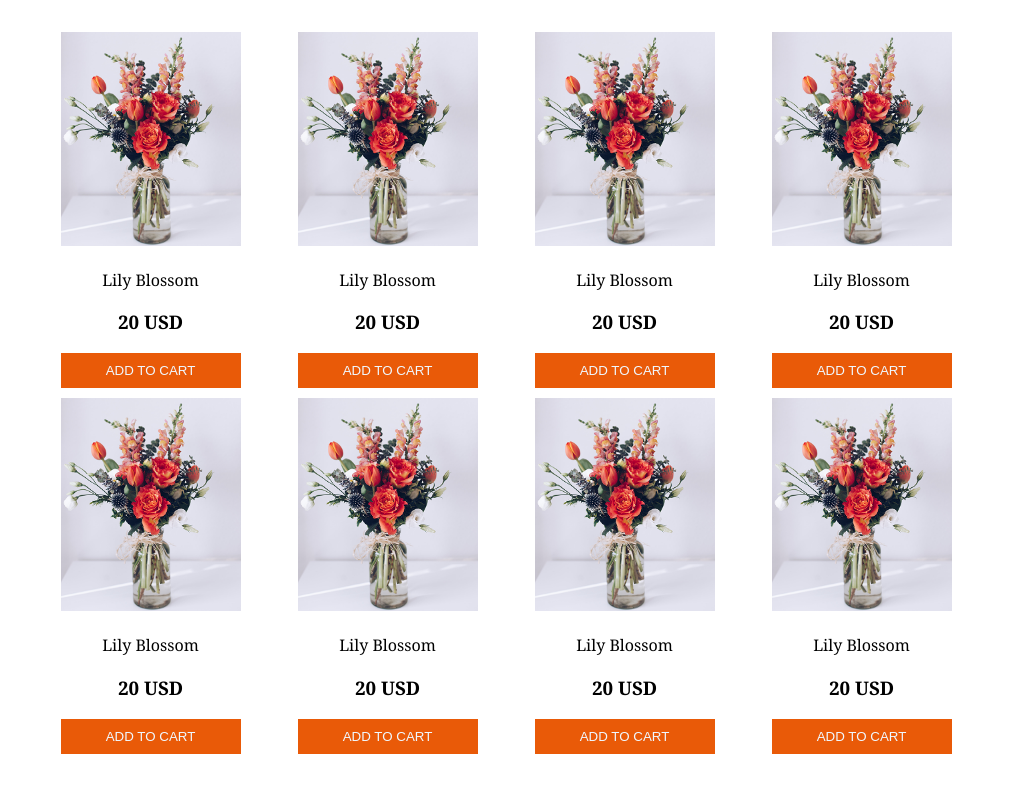
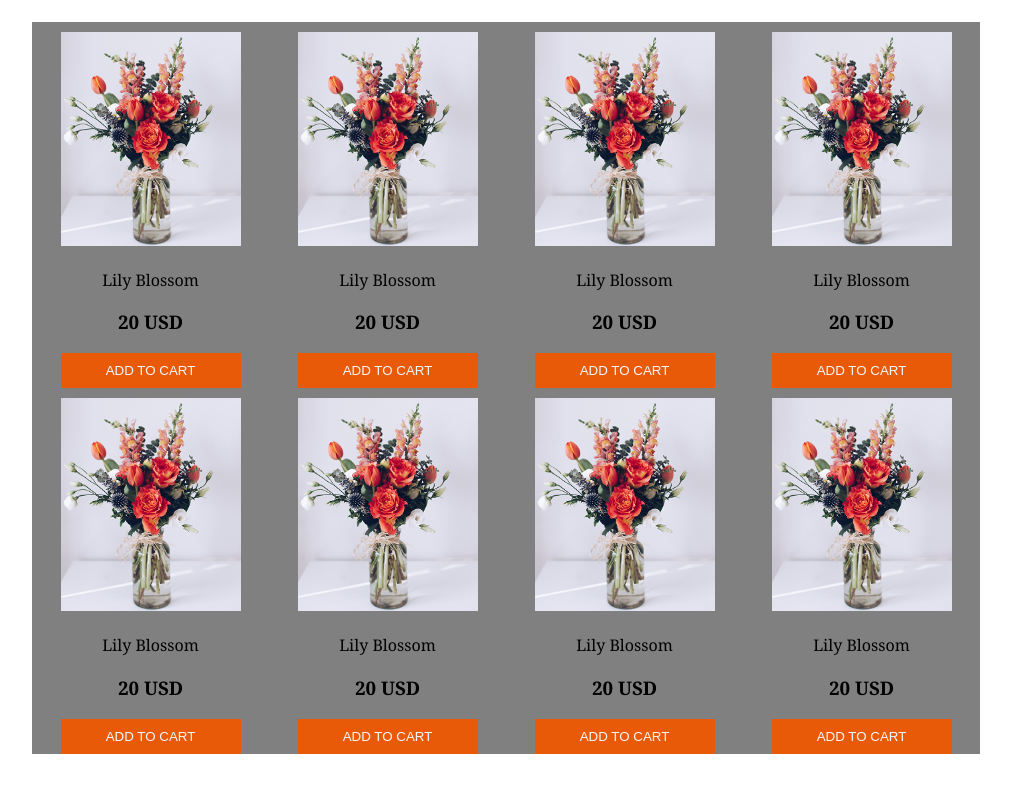
Before and after one commit to subhrotoBarmon/my-second-assi, a plain HTML site: page index.html in a window 1280 px wide. In both pictures the pointer is over the element 640 px from the left and 1182 px from the top of the page. Shown: the part 794-1582 px from the top of the page, without its empty margins (134-1145 px from the left). Drawn offline with Linux system fonts and the light colour scheme.

Commit message:
nineth add

```diff
--- a/styles/2nd.css
+++ b/styles/2nd.css
@@ -4,7 +4,6 @@
 }
 
 /* Header1 */
-
 header{
     margin-top: 50px;
 
@@ -221,6 +220,9 @@ input:hover{
 .card:hover{
     background-color:#d26f35;
 }
+.sec1:hover{
+    background-color: grey;
+}
 .size{
     font-weight: 700;
     font-size: 45px;
```
